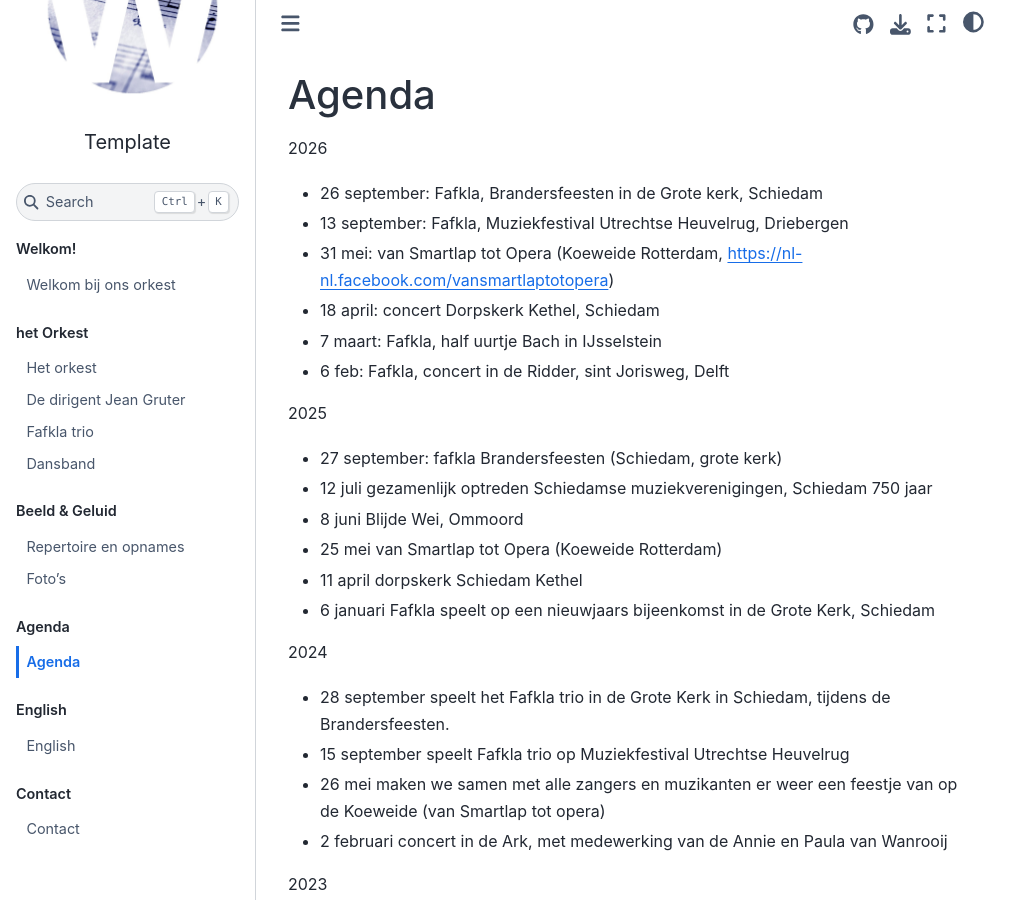
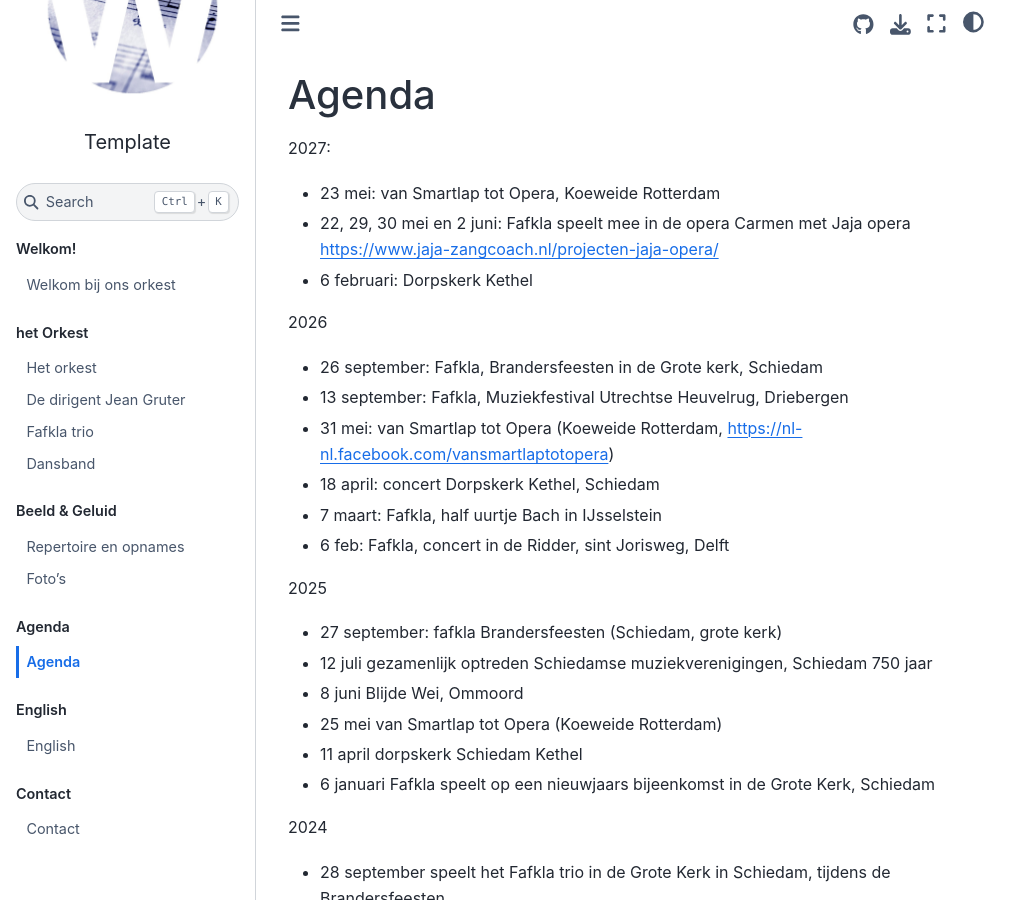
Before and after one commit to margreetdocter/ovwilton, a Jupyter Book: the page built from book/some_content/agenda.md, in a window 1280 px wide and 900 px high. Shown: the whole window, without its empty margins (0-1031 px from the left). Built offline with Jupyter Book 1.0.4 settings and Sphinx 7.4.7 and the Sphinx Book theme 1.1.4, drawn with Linux system fonts in a browser that asks for light colours; comment, search, counter and statistics services are not loaded.

Commit message:
Update agenda 2027

```diff
--- a/book/some_content/agenda.md
+++ b/book/some_content/agenda.md
@@ -1,4 +1,9 @@
 # Agenda
+
+2027:
+- 23 mei: van Smartlap tot Opera, Koeweide Rotterdam
+- 22, 29, 30 mei en 2 juni: Fafkla speelt mee in de opera Carmen met Jaja opera https://www.jaja-zangcoach.nl/projecten-jaja-opera/
+- 6 februari: Dorpskerk Kethel
 
 2026
 - 26 september: Fafkla, Brandersfeesten in de Grote kerk, Schiedam
```
